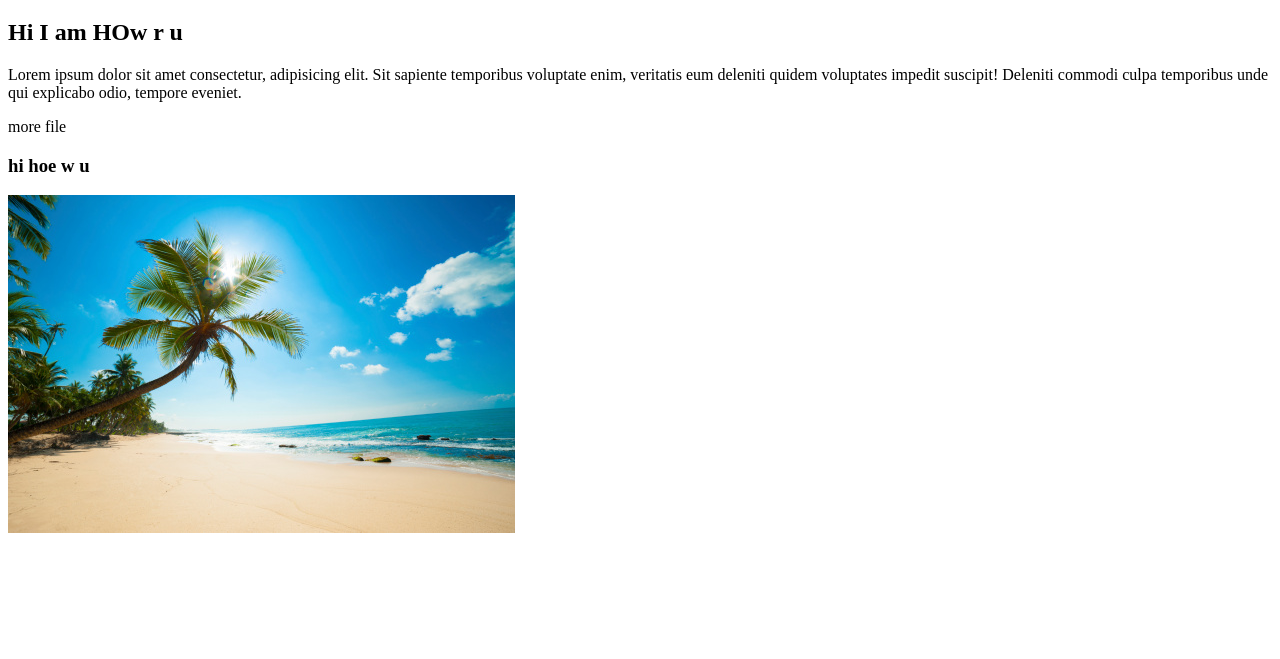
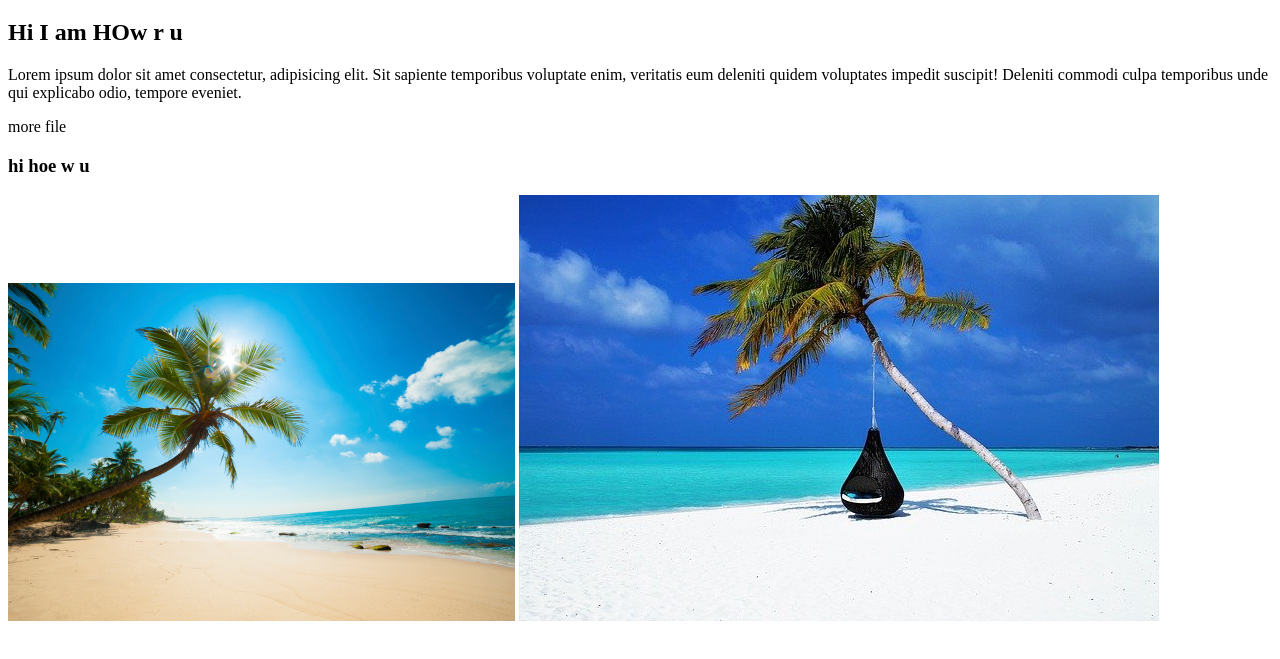
Before and after one commit to Rezwanul777/my-second-repo, a plain HTML site: page index.html in a window 1280 px wide. Shown: the part 61-720 px from the top of the page. Drawn offline with Linux system fonts and the light colour scheme.

Commit message:
pic addd

```diff
--- a/index.html
+++ b/index.html
@@ -13,5 +13,7 @@
    <p>more file</p>
    <h3>hi hoe w u</h3>
    <img src="istockphoto-157834378-170667a.jpg" alt="">
+   <img src="maldives-g50e1472e1_640.jpg
+   " alt="">
 </body>
 </html>
```
Also changed, not shown: maldives-g50e1472e1_640.jpg (added).
